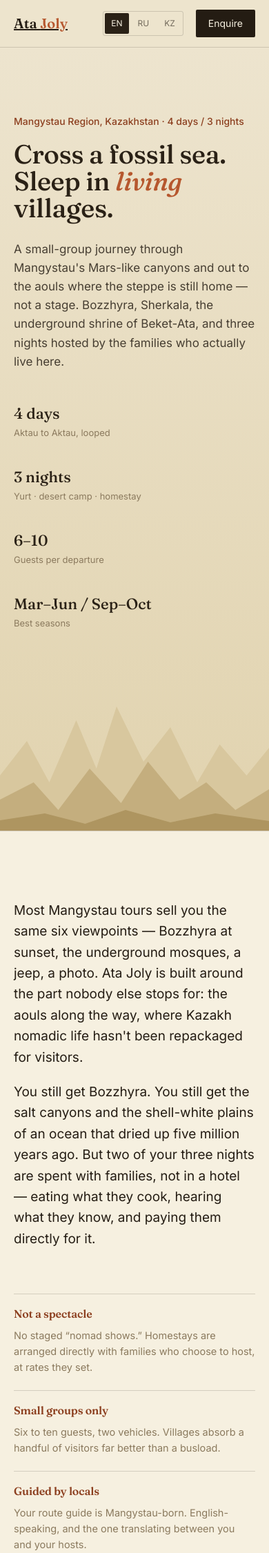
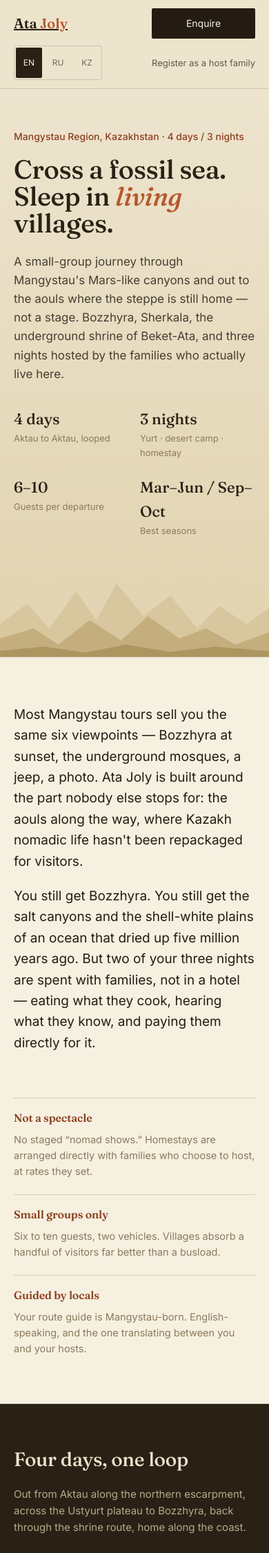
Before and after one commit to turebayev09/ata-joly, a Flask app: page / in a window 390 px wide. Shown: the top 2251 px of the page at 69% size. Run offline with Flask 3, Linux system fonts and the light colour scheme.

Commit message:
Fix mobile layout for Ata Joly

```diff
--- a/ata-joly/static/style.css
+++ b/ata-joly/static/style.css
@@ -103,7 +103,7 @@
 .slot:last-child{border-bottom:none;}
 .slot .time{font-size:13px; color:var(--clay-deep); font-weight:600; padding-top:2px;}
 .slot .what{font-size:15px; color:var(--ink);}
-.overnight{margin-top:18px; padding:14px 18px; background:var(--paper); border-left:3px solid var(--clay); font-size:14px; color:var(--ink);}
+.overnight{grid-column:2; margin-top:18px; padding:14px 18px; background:var(--paper); border-left:3px solid var(--clay); font-size:14px; color:var(--ink);}
 @media(max-width:760px){.day-block{grid-template-columns:1fr;} .day-side .scene{display:none;}}
 
 .villages{background:var(--dusk); color:var(--sand);}
@@ -128,7 +128,7 @@
 @media(max-width:820px){.practical-grid{grid-template-columns:repeat(2,1fr);}}
 
 .cta{background:var(--clay); color:#fff;}
-.cta .wrap{display:flex; justify-content:space-between; align-items:center; flex-wrap:wrap; gap:24px;}
+.cta .wrap{display:flex; justify-content:space-between; align-items:center; flex-wrap:wrap; gap:24px; padding-top:70px; padding-bottom:70px;}
 .cta h2{color:#fff; font-size:clamp(26px,4vw,40px); max-width:520px;}
 .cta-btn{background:var(--ground); color:var(--sand); padding:16px 30px; border-radius:2px; text-decoration:none; font-size:15px; white-space:nowrap; border:none; cursor:pointer;}
 
@@ -183,3 +183,43 @@
 .field select:focus{outline:2px solid var(--clay); outline-offset:1px;}
 .departure-action:focus-visible,.navcta:focus-visible,.cta-btn:focus-visible,.back-link:focus-visible{outline:3px solid var(--dusk); outline-offset:3px;}
 @media(max-width:760px){.departure-card{align-items:stretch; flex-direction:column; padding:22px;} .departure-action{width:100%;}}
+
+/* Mobile: readable full-width itinerary and navigation to both forms. */
+@media(max-width:760px){
+  .day-block{gap:20px; padding:38px 0;}
+  .overnight{grid-column:1; margin-top:0;}
+}
+@media(max-width:640px){
+  nav .wrap{display:grid; grid-template-columns:1fr auto; grid-template-areas:"brand cta" "lang host"; height:auto; gap:10px 12px; padding-top:12px; padding-bottom:12px;}
+  .brand{grid-area:brand; align-self:center;}
+  .navright{display:contents;}
+  .langswitch{grid-area:lang; width:max-content;}
+  .langswitch a{min-width:38px; min-height:44px; display:grid; place-items:center; padding:8px;}
+  .navcta{grid-area:cta; min-height:44px; display:grid; place-items:center; padding:8px 16px;}
+  .navlink-secondary{grid-area:host; display:flex; align-items:center; justify-content:flex-end; text-align:right; white-space:normal; line-height:1.25; min-height:44px; max-width:180px;}
+  .hero{padding-top:58px;}
+  .hero-sub{margin-top:22px;}
+  .hero-meta{display:grid; grid-template-columns:repeat(2,minmax(0,1fr)); gap:22px 16px; margin-top:34px;}
+  .strata{height:130px; margin-top:42px;}
+  .section{padding:68px 0;}
+  .section-tight{padding:58px 0;}
+  .head-row{gap:16px; margin-bottom:32px;}
+  .route-line::before{display:none;}
+  .route-stops{display:block;}
+  .stop{min-width:0; padding:6px 0 20px 22px; border-left:1px solid #6B5B3C;}
+  .stop::before{top:12px; left:-5px;}
+  .stop:last-child{padding-bottom:4px;}
+  .slot{grid-template-columns:62px minmax(0,1fr); gap:12px;}
+  .practical-grid{grid-template-columns:1fr; gap:24px;}
+  .cta .wrap{padding-top:58px; padding-bottom:58px;}
+  .cta-btn{min-height:48px; display:inline-flex; align-items:center;}
+  .register-wrap{padding:58px 20px 80px;}
+  .price-box{padding:22px;}
+  .price-row{gap:16px; margin-bottom:18px;}
+  .submit-btn{min-height:48px;}
+}
+@media(max-width:350px){
+  .brand{font-size:18px;}
+  .navlink-secondary{font-size:12px; max-width:150px;}
+  .langswitch a{min-width:34px;}
+}
--- a/ata-joly/templates/index.html
+++ b/ata-joly/templates/index.html
@@ -72,7 +72,7 @@
         {% endfor %}
       </div>
       {% if day.overnight %}
-        <div class="overnight" style="grid-column:2;">{{ day.overnight }}</div>
+        <div class="overnight">{{ day.overnight }}</div>
       {% endif %}
     </div>
     {% endfor %}
@@ -120,7 +120,7 @@
 </section>
 
 <section class="cta" id="book">
-  <div class="wrap" style="padding:70px 0;">
+  <div class="wrap">
     <h2>{{ t.cta.heading }}</h2>
     <a class="cta-btn" href="{{ url_for('dates') }}">{{ t.cta.button }}</a>
   </div>
```
